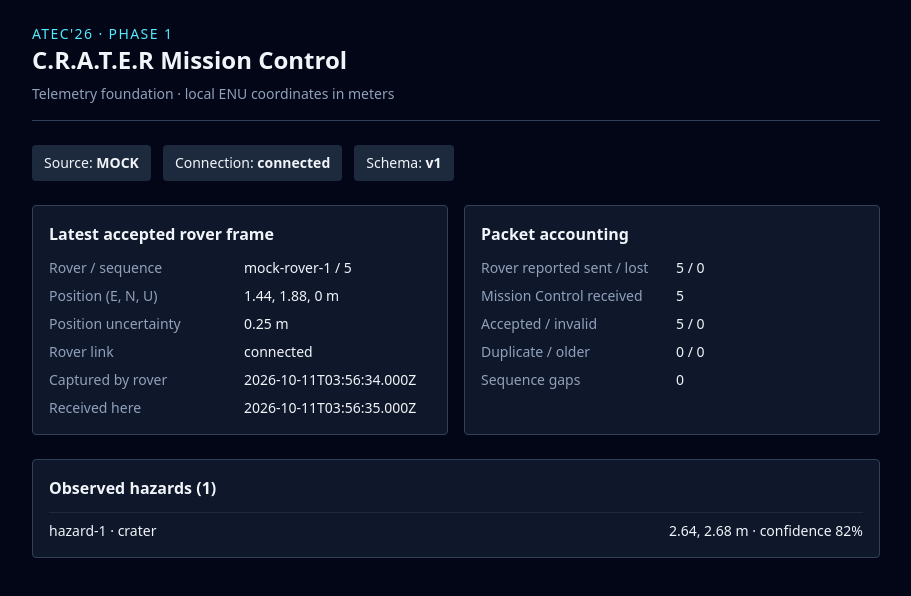
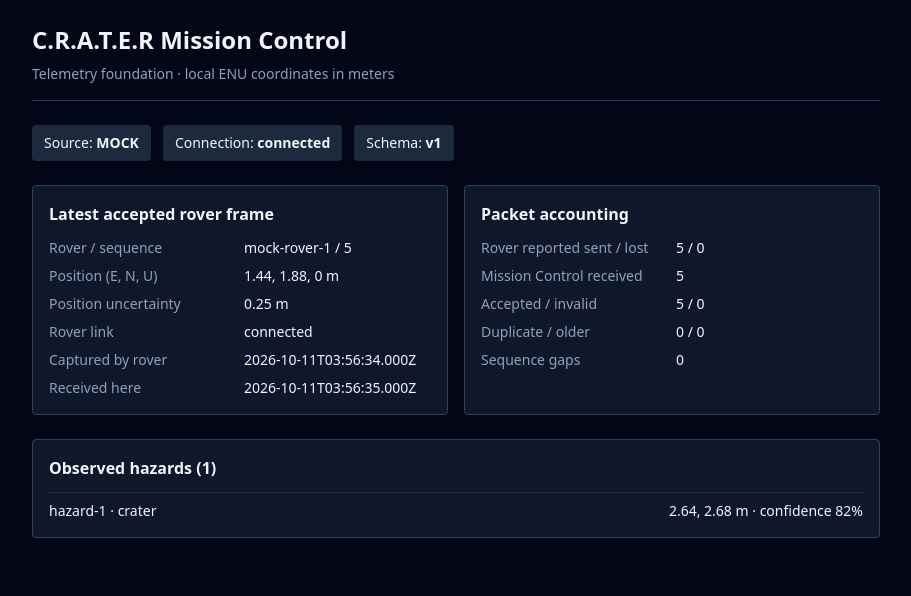
Before and after one commit to omarfh111/C.R.A.T.E.R, a React (Vite) app: page / in a window 1280 px wide. Shown: the top 596 px of the page, without its empty margins (184-1095 px from the left). Built offline with nearby package versions, Linux system fonts and the light colour scheme; no server answers.

Commit message:
fix: remove phase label from mission control

```diff
--- a/src/main.tsx
+++ b/src/main.tsx
@@ -55,7 +55,6 @@ function App() {
 
   return <main className="mx-auto max-w-4xl space-y-6 p-6 text-slate-100">
     <header className="border-b border-slate-700 pb-4">
-      <p className="text-sm uppercase tracking-widest text-cyan-300">ATEC'26 · Phase 1</p>
       <h1 className="text-2xl font-semibold">C.R.A.T.E.R Mission Control</h1>
       <p className="mt-2 text-sm text-slate-400">Telemetry foundation · local ENU coordinates in meters</p>
     </header>
```
